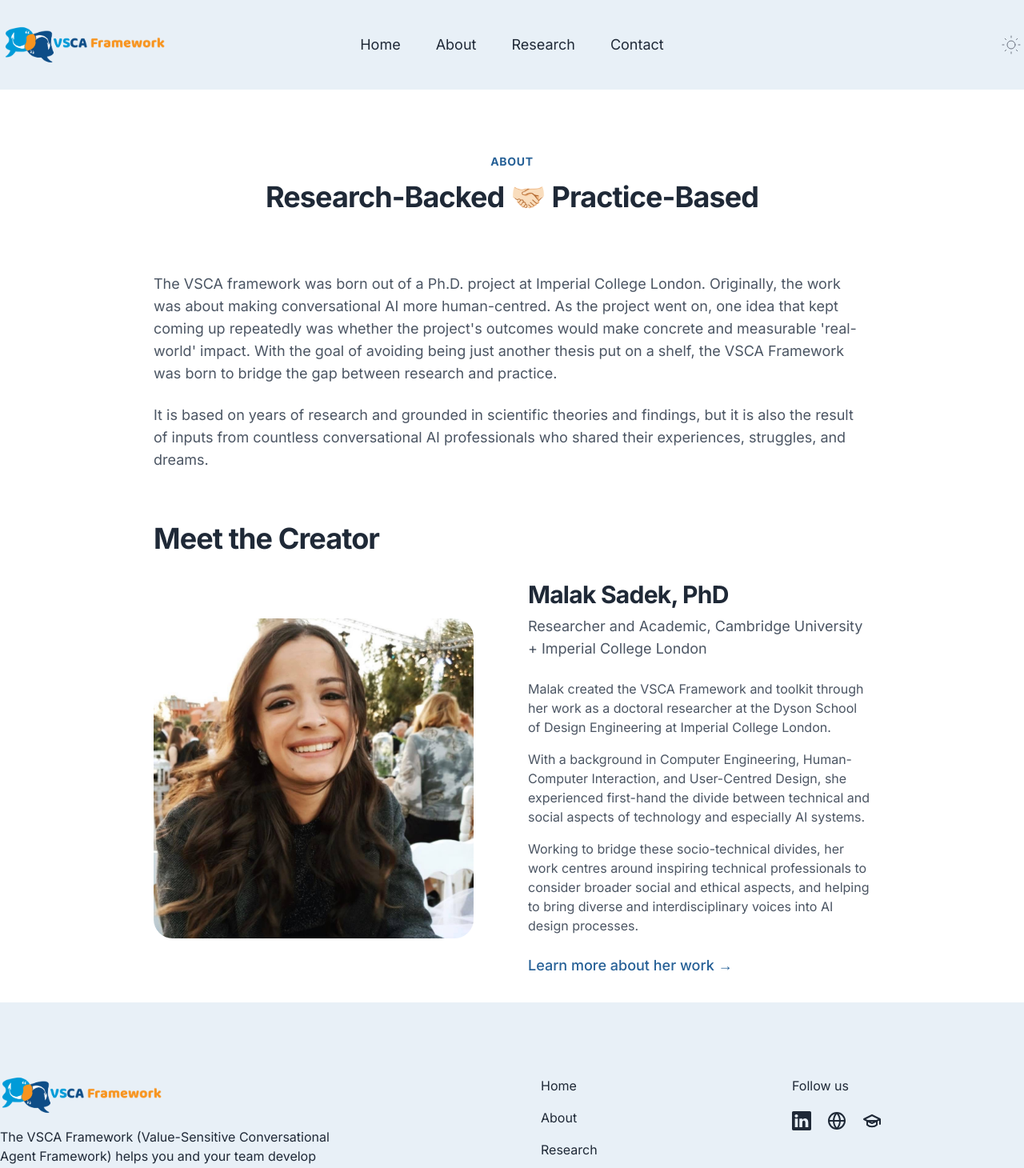
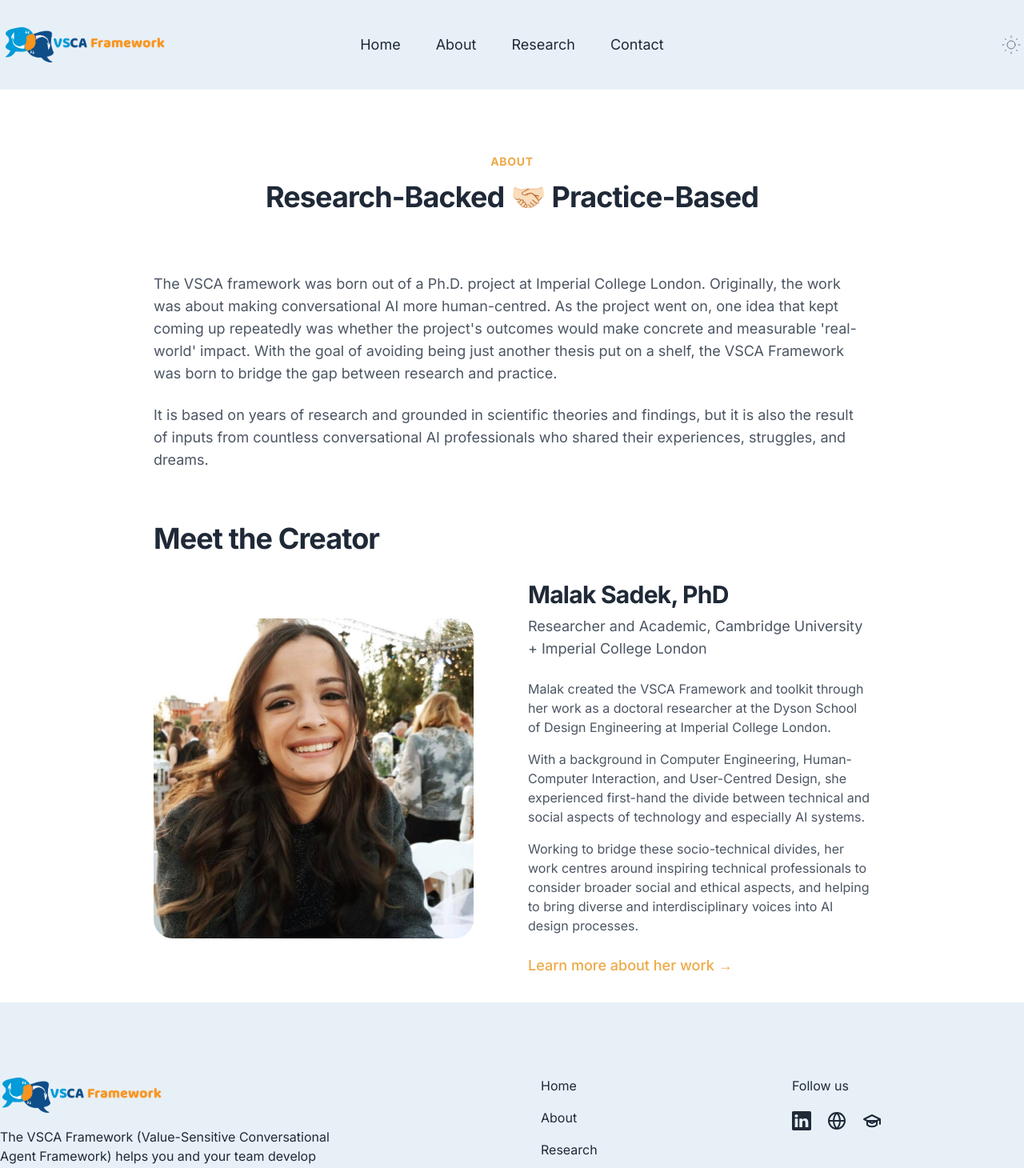
Before and after one commit to MalakSadek/VSCA-website, a Next.js app: page /about in a window 1280 px wide. Shown: the top 1460 px of the page at 80% size. Built offline with nearby package versions, Linux system fonts and the light colour scheme.

Commit message:
Enhance SectionTitle component with preTitleColor prop for better customization; update related components to utilize accent color for preTitles and links, improving visual consistency across the application.

```diff
--- a/src/app/about/page.tsx
+++ b/src/app/about/page.tsx
@@ -9,6 +9,7 @@ export default function About() {
         <SectionTitle
           preTitle="About"
           title="Research-Backed 🤝🏻 Practice-Based"
+          preTitleColor="accent"
         />
 
         <div className="mt-10 space-y-6 text-lg text-gray-600 dark:text-gray-300">
@@ -62,7 +63,7 @@ export default function About() {
                     href="https://malaksadekapps.com/"
                     target="_blank"
                     rel="noopener noreferrer"
-                    className="text-lg font-medium text-primary hover:text-secondary dark:text-secondary dark:hover:text-secondary-300"
+                    className="text-lg font-medium text-accent hover:text-accent-600 dark:text-accent dark:hover:text-accent-400"
                   >
                     Learn more about her work →
                   </a>
--- a/src/app/page.tsx
+++ b/src/app/page.tsx
@@ -36,6 +36,7 @@ export default function Home() {
         <SectionTitle
           preTitle="Hear from the creator"
           title="Learn more about the VSCA Framework"
+          preTitleColor="accent"
         >
           Watch this video to hear from the creator about the VSCA Framework and Toolkit.
         </SectionTitle>
@@ -47,6 +48,7 @@ export default function Home() {
         <SectionTitle
           preTitle="Testimonials"
           title="Here's what professionals said"
+          preTitleColor="accent"
         >
           Professionals who used the VSCA Framework & Toolkit share their experiences.
         </SectionTitle>
--- a/src/components/Benefits.tsx
+++ b/src/components/Benefits.tsx
@@ -23,7 +23,7 @@ interface BenefitsProps {
 export const Benefits = (props: Readonly<BenefitsProps>) => {
   const { data } = props;
   return (
-      <Container className="flex flex-wrap mb-20 lg:gap-10 lg:flex-nowrap ">
+      <Container className="flex flex-wrap lg:gap-10 lg:flex-nowrap ">
         <div
           className={`flex items-center justify-center w-full lg:w-1/2 ${
             props.imgPos === "right" ? "lg:order-1" : ""
@@ -65,7 +65,7 @@ export const Benefits = (props: Readonly<BenefitsProps>) => {
               <div className="mt-8">
                 <a
                   href={data.link.href}
-                  className="text-lg font-medium text-primary hover:text-secondary dark:text-secondary dark:hover:text-secondary-300"
+                  className="text-lg font-medium text-accent hover:text-accent-600 dark:text-accent dark:hover:text-accent-400"
                 >
                   {data.link.text} →
                 </a>
--- a/src/components/SectionTitle.tsx
+++ b/src/components/SectionTitle.tsx
@@ -5,6 +5,7 @@ interface SectionTitleProps {
   preTitle?: string;
   title?: string;
   align?: "left" | "center";
+  preTitleColor?: "primary" | "accent";
   children?: React.ReactNode;
 }
 
@@ -15,7 +16,9 @@ export const SectionTitle = (props: Readonly<SectionTitleProps>) => {
         props.align === "left" ? "" : "items-center justify-center text-center"
       }`}>
       {props.preTitle && (
-        <div className="text-sm font-bold tracking-wider text-primary uppercase">
+        <div className={`text-sm font-bold tracking-wider uppercase ${
+          props.preTitleColor === "accent" ? "text-accent" : "text-primary"
+        }`}>
           {props.preTitle}
         </div>
       )}
--- a/src/components/Video.tsx
+++ b/src/components/Video.tsx
@@ -13,7 +13,7 @@ export function Video({ videoId }: Readonly<VideoProps>) {
 
   return (
     <Container>
-      <div className="relative w-full h-[500px] max-w-4xl mx-auto overflow-hidden lg:mb-20 rounded-2xl bg-secondary cursor-pointer bg-gradient-to-tr from-secondary to-primary">
+      <div className="relative w-full h-[500px] max-w-4xl mx-auto overflow-hidden rounded-2xl bg-secondary cursor-pointer bg-gradient-to-tr from-secondary to-primary">
         {!playVideo && (
           <button
             onClick={() => setPlayVideo(!playVideo)}
```
